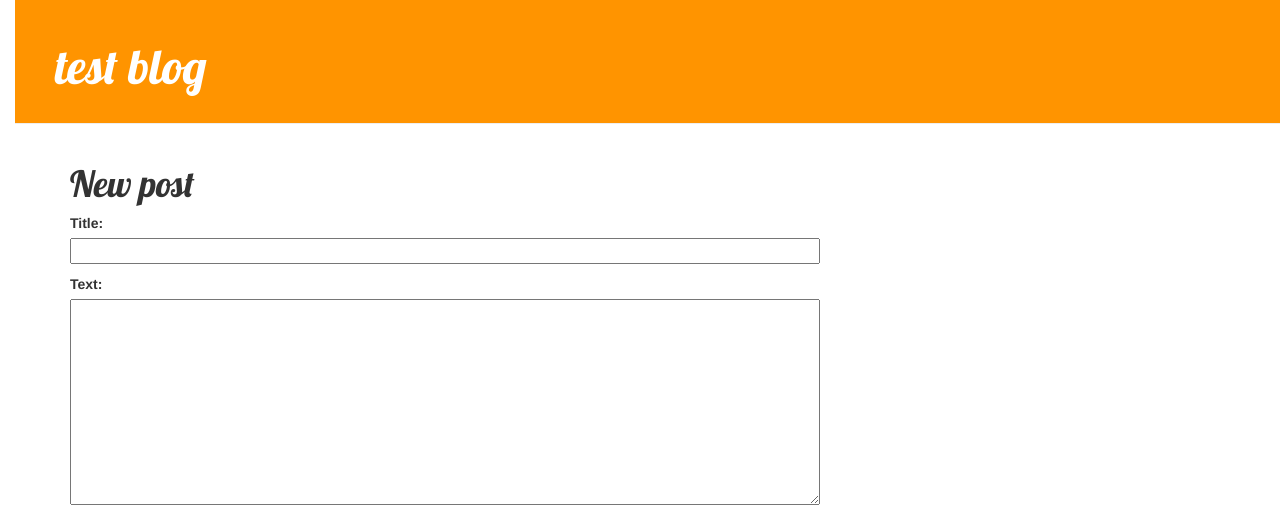
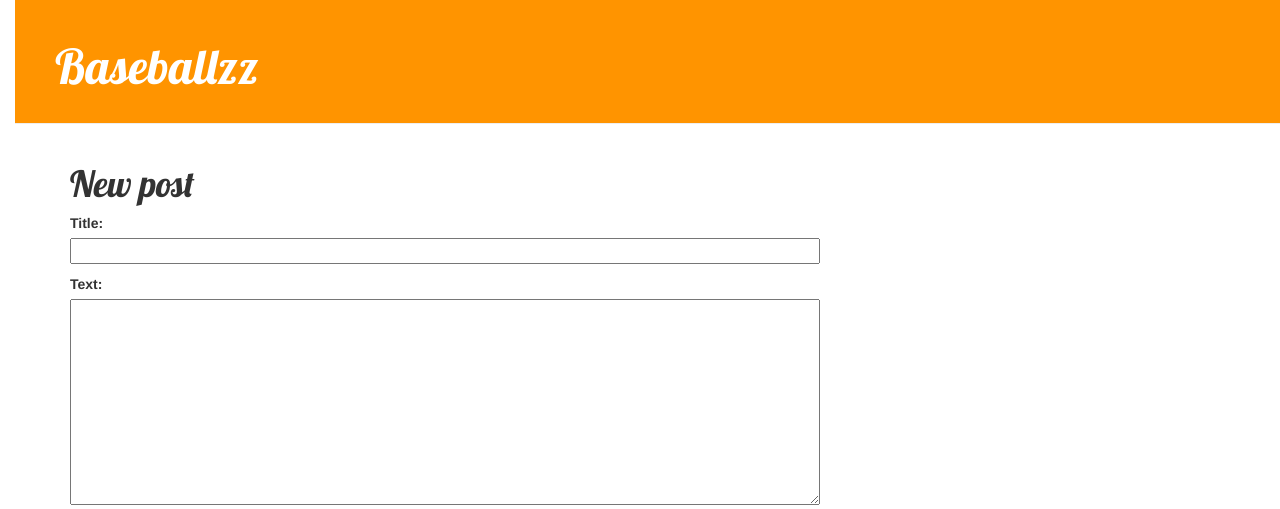
Before and after one commit to snapman4/blog, a Django app: page /post/new in a window 1280 px wide. Shown: the top 509 px of the page. Run offline with Django 3.2, Linux system fonts and the light colour scheme; some libraries are stand-ins or nearby versions.

Commit message:
added blog/picture

```diff
--- a/blog/templates/blog/base.html
+++ b/blog/templates/blog/base.html
@@ -16,7 +16,7 @@
         {% if user.is_authenticated %}
             <a href="{% url 'post_new' %}" class="top-menu"><span class="glyphicon glyphicon-plus"></span></a>
         {% endif %}
-        <h1><a href="/">test blog</a></h1>
+        <h1><a href="/">Baseballzz</a></h1>
     </div>
     <div class="content container">
         <div class="row">
--- a/blog/templates/blog/post_detail.html
+++ b/blog/templates/blog/post_detail.html
@@ -3,7 +3,7 @@
 <html lang="en">
 <head>
     <meta charset="UTF-8">
-    <title>test blog</title>
+    <title>Baseballz</title>
 </head>
     <body>
         {% block content %}
--- a/blog/templates/blog/post_list.html
+++ b/blog/templates/blog/post_list.html
@@ -22,6 +22,7 @@
                 {{ post.published_date }}
             </div>
             <h1><a href="{% url 'post_detail' pk=post.pk %}">{{ post.title }}</a></h1>
+{#            <h1><a href="{% url 'post_detail' pk=post.pk %}">{{ post.image.url }}</a></h1>#}
             <p>{{ post.text|linebreaksbr }}</p>
         </div>
     {% endfor %}
```
Also changed, not shown: media/images/20150326_153143-ANIMATION.gif (added), media/images/20160101_000113.jpg (added), media/images/tg.jpg (added), 1 other file.
